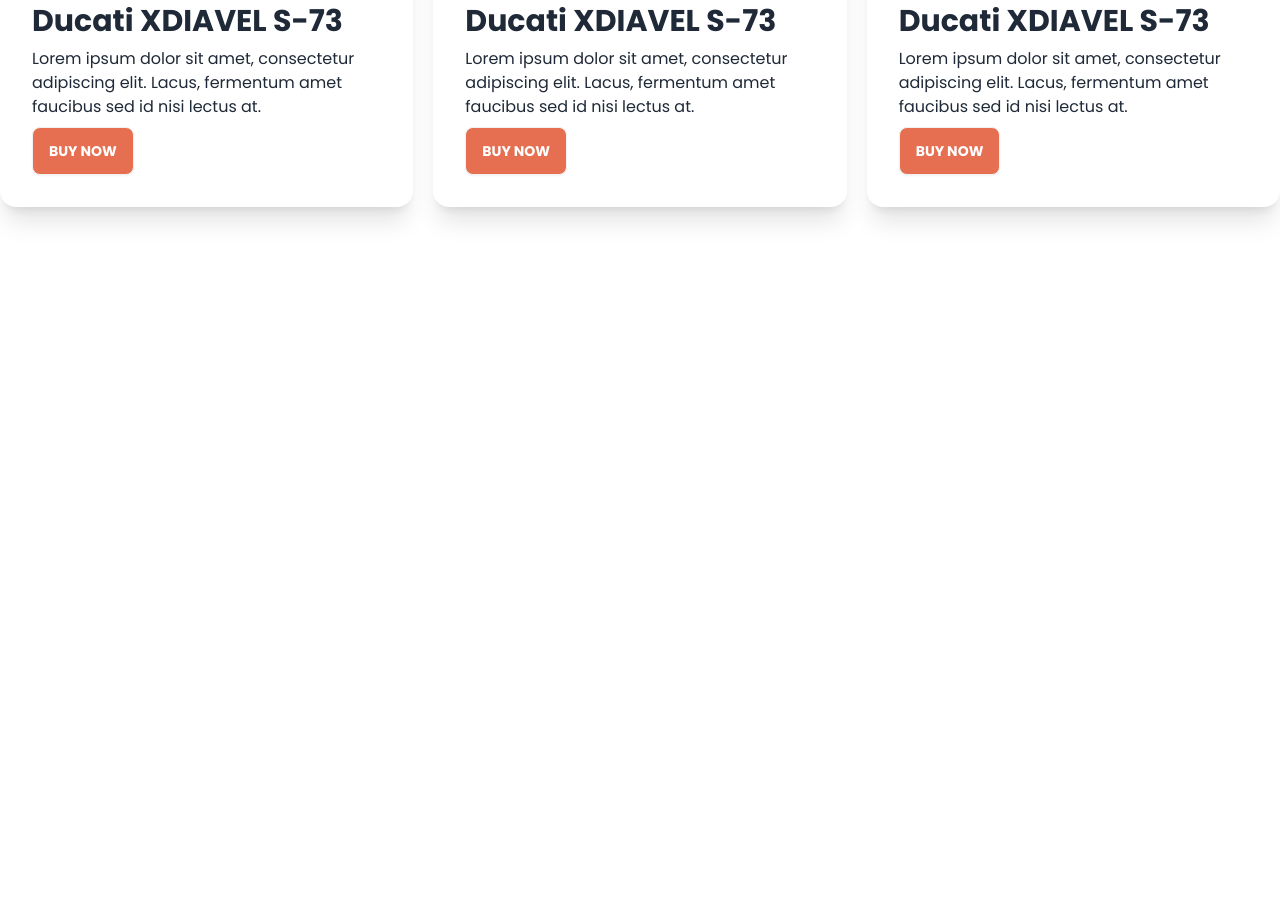
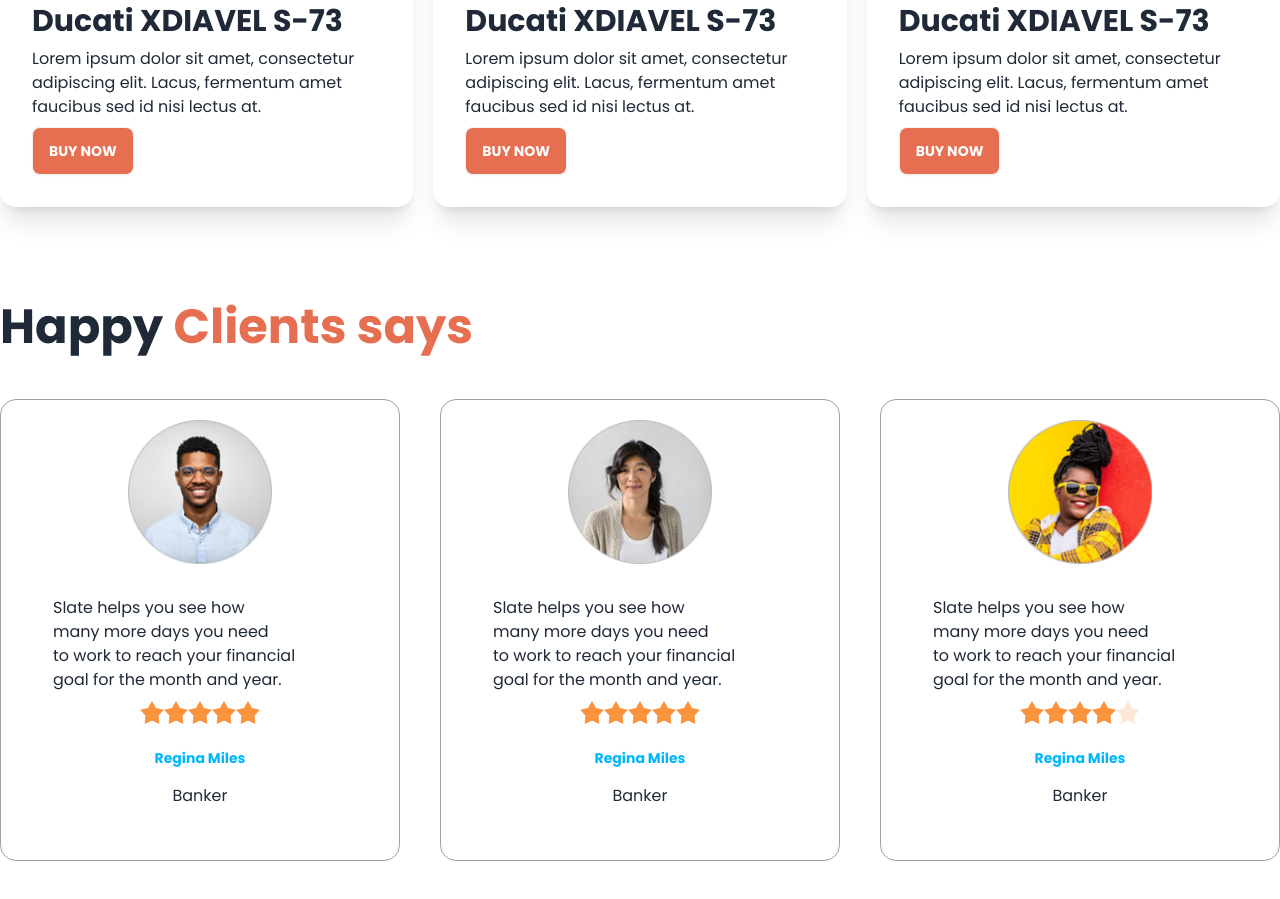
Before and after one commit to farid22022/Biker-Zone, a plain HTML site: page index.html in a window 1280 px wide. Shown: the part 1099-1998 px from the top of the page. Before the commit the page ends 1402 px from the top, so only its background shows below. Drawn offline with nearby package versions, Linux system fonts and the light colour scheme.

Commit message:
Happy client with rating added

```diff
--- a/index.html
+++ b/index.html
@@ -208,6 +208,92 @@
                 </div>
             </div>
         </section>
+
+        <!-- Happy Clients -->
+        <section class="my-24">
+            <h3 class="text-5xl mb-12 font-semibold">Happy <span class="text-bike-primary">Clients says</span></h3>
+            <div class="grid grid-cols-1 md:grid-cols-2 lg:grid-cols-3 gap-10 ">
+                <!--  1st review-->
+                <div class="card  bg-base-100 border border-gray-400 p-5">
+                    <figure><img class="w-36" src="images/others/user-1.png" alt="Shoes" /></figure>
+                    <div class="card-body">
+                      <!-- <h2 class="card-title">Person1</h2> -->
+                      <p>Slate helps you see how <br>
+                        many more days you need <br>
+                        to work to reach your financial <br>
+                        goal for the month and year.
+                    </p>
+                    <label class="rating justify-center">
+                        <input type="radio" name="rating-2" class="mask mask-star-2 bg-orange-400" placeholder="."/>
+                        <input type="radio" name="rating-2" class="mask mask-star-2 bg-orange-400"  />
+                        <input type="radio" name="rating-2" class="mask mask-star-2 bg-orange-400" />
+                        <input type="radio" name="rating-2" class="mask mask-star-2 bg-orange-400" checked/>
+                        <input type="radio" name="rating-2" class="mask mask-star-2 bg-orange-400" />
+                      </label>
+
+                      <div class=" text-center space-y-4 mt-4">
+                        <h4 class="text-sm font-semibold text-info">Regina Miles</h4>
+                        <h5>Banker</h5>
+                      </div>
+                    </div>
+                </div>
+
+
+
+
+                <!--  2nd review-->
+                <div class="card  bg-base-100 border border-gray-400 p-5">
+                    <figure><img class="w-36" src="images/others/user-2.png" alt="Shoes" /></figure>
+                    <div class="card-body">
+                      <!-- <h2 class="card-title">Person1</h2> -->
+                      <p>Slate helps you see how <br>
+                        many more days you need <br>
+                        to work to reach your financial <br>
+                        goal for the month and year.
+                    </p>
+                    <label class="rating justify-center">
+                        <input type="radio" name="rating-2" class="mask mask-star-2 bg-orange-400" placeholder="."/>
+                        <input type="radio" name="rating-2" class="mask mask-star-2 bg-orange-400"  />
+                        <input type="radio" name="rating-2" class="mask mask-star-2 bg-orange-400" />
+                        <input type="radio" name="rating-2" class="mask mask-star-2 bg-orange-400" checked/>
+                        <input type="radio" name="rating-2" class="mask mask-star-2 bg-orange-400" />
+                      </label>
+
+                      <div class=" text-center space-y-4 mt-4">
+                        <h4 class="text-sm font-semibold text-info">Regina Miles</h4>
+                        <h5>Banker</h5>
+                      </div>
+                    </div>
+                </div>
+
+
+
+                <!--  3rd review-->
+                <div class="card  bg-base-100 border border-gray-400 p-5">
+                    <figure><img class="w-36" src="images/others/user-3.png" alt="Shoes" /></figure>
+                    <div class="card-body">
+                      <!-- <h2 class="card-title">Person1</h2> -->
+                      <p>Slate helps you see how <br>
+                        many more days you need <br>
+                        to work to reach your financial <br>
+                        goal for the month and year.
+                    </p>
+                    <label class="rating justify-center">
+                        <input type="radio" name="rating-2" class="mask mask-star-2 bg-orange-400" placeholder="."/>
+                        <input type="radio" name="rating-2" class="mask mask-star-2 bg-orange-400"  />
+                        <input type="radio" name="rating-2" class="mask mask-star-2 bg-orange-400" />
+                        <input type="radio" name="rating-2" class="mask mask-star-2 bg-orange-400" checked/>
+                        <input type="radio" name="rating-2" class="mask mask-star-2 bg-orange-400" />
+                      </label>
+
+                      <div class=" text-center space-y-4 mt-4">
+                        <h4 class="text-sm font-semibold text-info">Regina Miles</h4>
+                        <h5>Banker</h5>
+                      </div>
+                    </div>
+                </div>
+            </div>
+        </section>
     </main>
 </body>
 </html>
```
